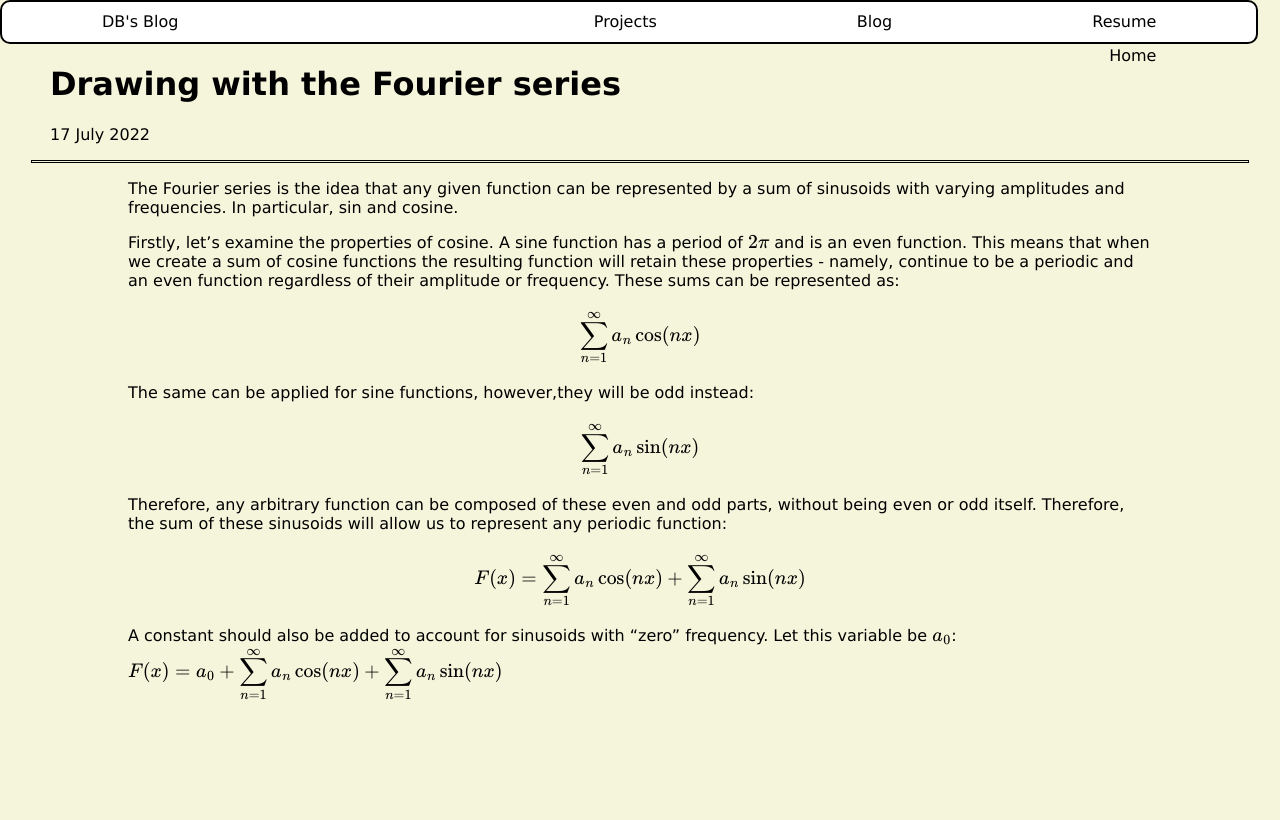
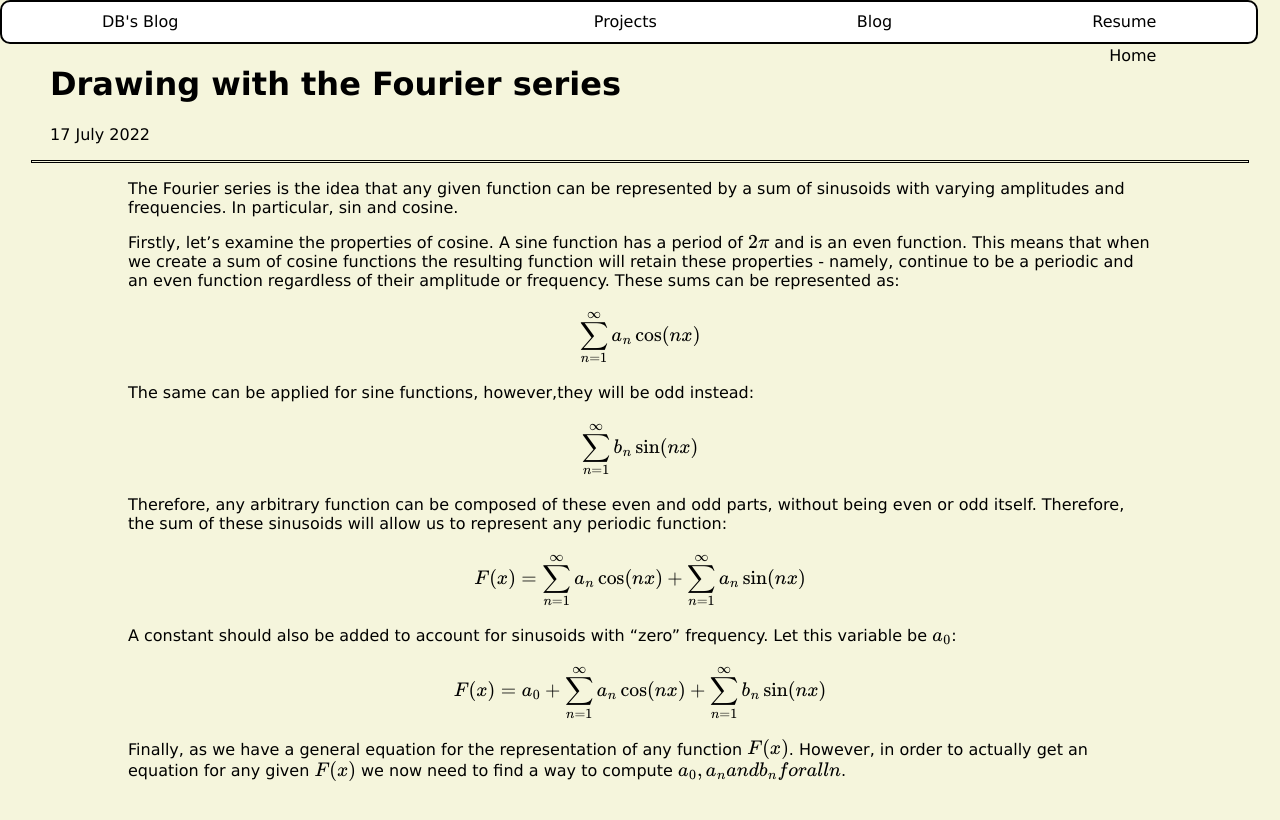
Before and after one commit to Dinhbaon/Dinhbaon.github.io, a Jekyll site: the page built from _posts/2022-06-29-Drawing-with-the-fourier-series.markdown, in a window 1280 px wide and 900 px high. Shown: the top 820 px of the window. Built offline with Jekyll 4.4.1, drawn with Linux system fonts in a browser that asks for light colours.

Commit message:
Update 2022-06-29-Drawing-with-the-fourier-series.markdown

```diff
--- a/_posts/2022-06-29-Drawing-with-the-fourier-series.markdown
+++ b/_posts/2022-06-29-Drawing-with-the-fourier-series.markdown
@@ -15,11 +15,14 @@ Firstly, let's examine the properties of cosine. A sine function has a period of
 
 The same can be applied for sine functions, however,they will be odd instead:
 
- $$\displaystyle\sum_{n=1} ^{\infty} a_n \sin(nx)$$
+ $$\displaystyle\sum_{n=1} ^{\infty} b_n \sin(nx)$$
 
  Therefore, any arbitrary function can be composed of these even and odd parts, without being even or odd itself. Therefore, the sum of these sinusoids will allow us to represent any periodic function:
 
  $$ F(x)=\displaystyle\sum_{n=1} ^{\infty} a_n \cos(nx)+\displaystyle\sum_{n=1} ^{\infty} a_n \sin(nx)$$
 
  A constant should also be added to account for sinusoids with "zero" frequency. Let this variable be $$a_0$$:
-  $$ F(x)=a_0+\displaystyle\sum_{n=1} ^{\infty} a_n \cos(nx)+\displaystyle\sum_{n=1} ^{\infty} a_n \sin(nx)$$
+
+  $$ F(x)=a_0+\displaystyle\sum_{n=1} ^{\infty} a_n \cos(nx)+\displaystyle\sum_{n=1} ^{\infty} b_n \sin(nx)$$
+
+  Finally, as we have a general equation for the representation of any function $$F(x)$$. However, in order to actually get an equation for any given $$F(x)$$ we now need to find a way to compute $$a_0, a_n and b_n for all n$$.
```
